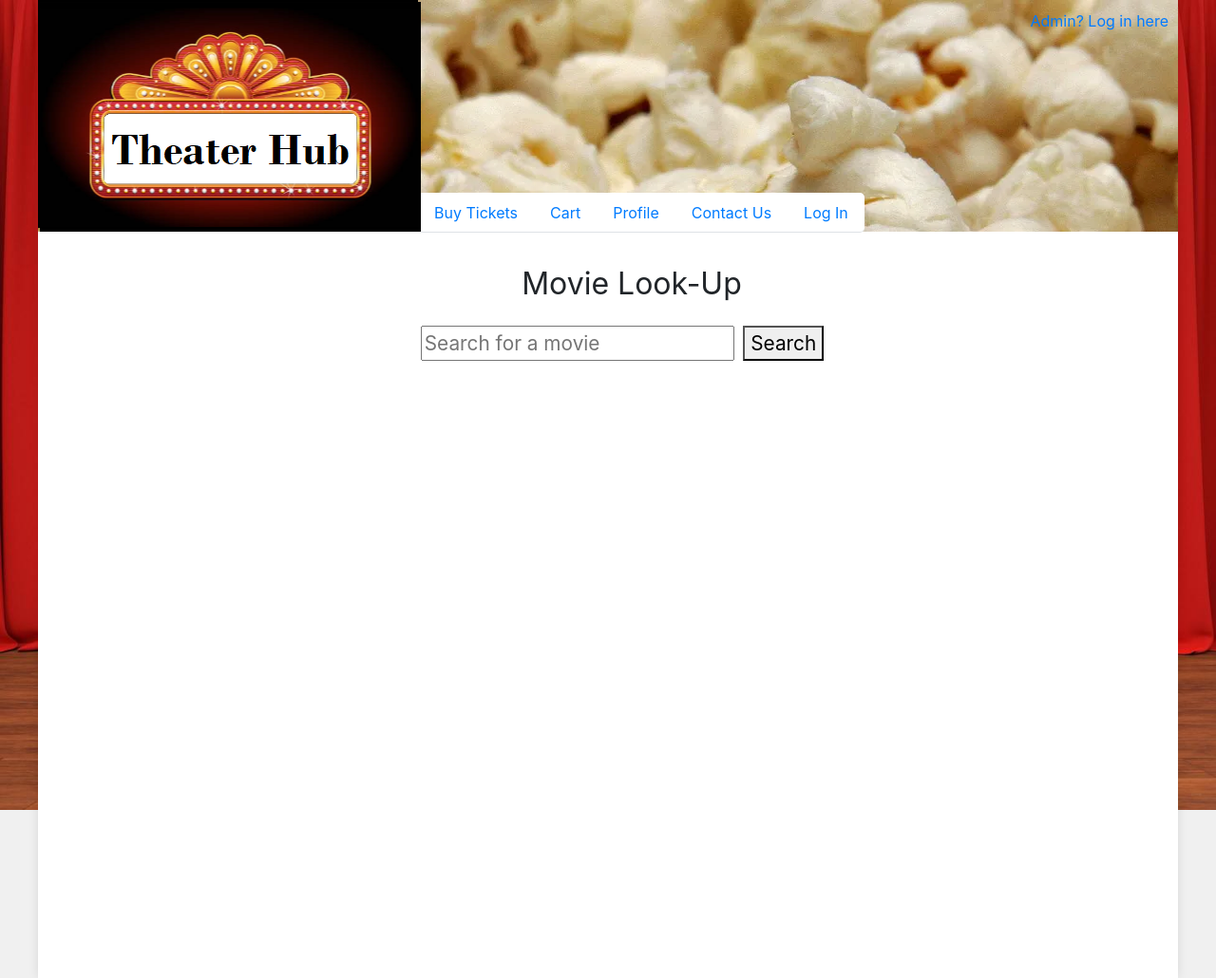
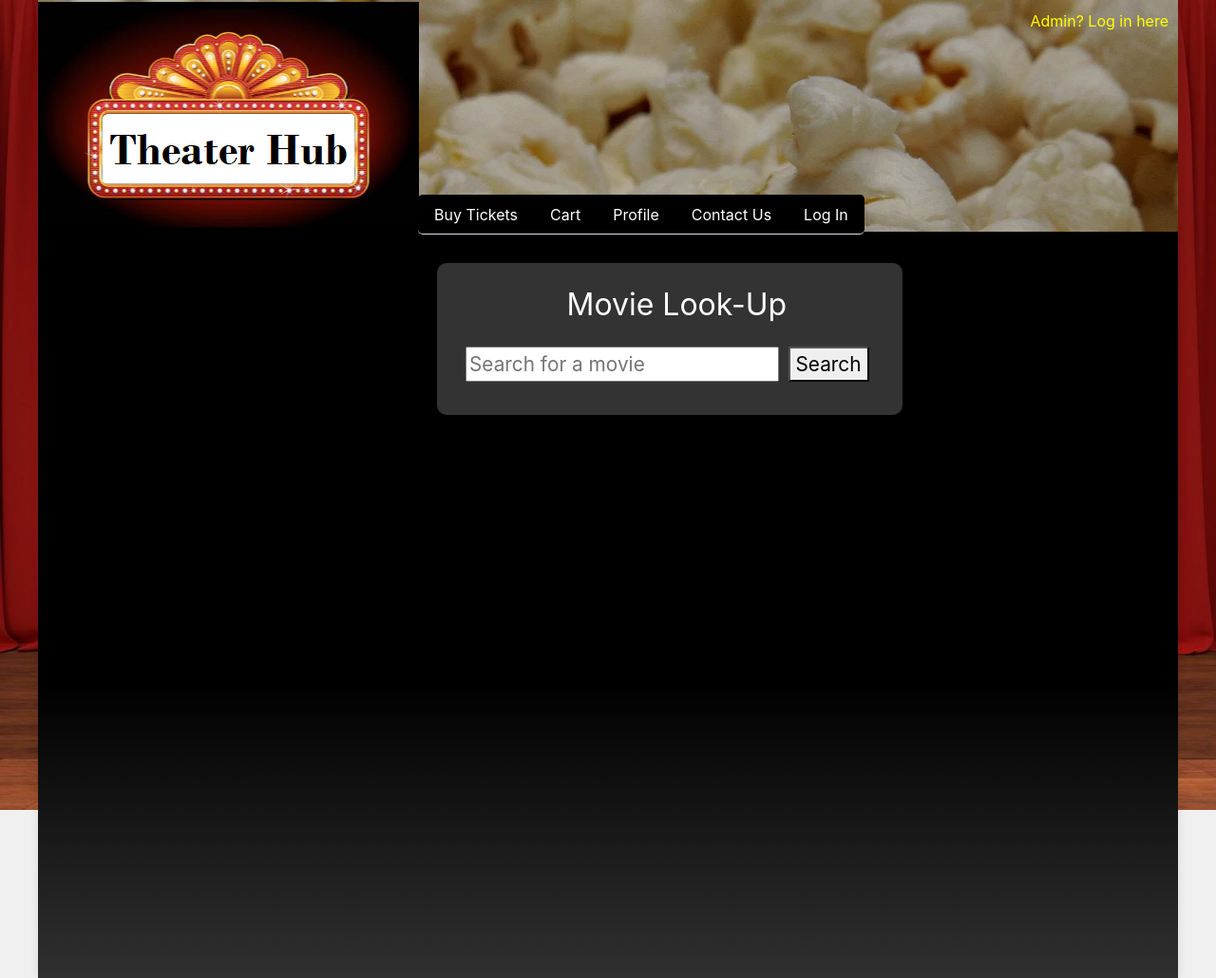
Before and after one commit to MColombo00/CSC330-TheaterHub, a Flask app: page /buy_tickets in a window 1280 px wide. Shown: the whole page at 95% size. Run offline with Flask 3, Linux system fonts and the light colour scheme; parts of the project's set-up code (start-up, migrations or seed data) failed here and were passed over; some libraries are stand-ins or nearby versions.

Commit message:
Changed colors to be darker. Darkened curtains and popcorn JPEG

```diff
--- a/app/static/GUI Styles.css
+++ b/app/static/GUI Styles.css
@@ -8,9 +8,14 @@ body {
     background-color: #f0f0f0;
     box-sizing: border-box;
 }
-
-.logo {
-    border: 2px solid black;
+.curtains-overlay {
+  position: fixed;
+  top: 0;
+  left: 0;
+  width: 100%;
+  height: 100%;
+  background-color: rgba(0, 0, 0, 0.3); /* Adjust opacity as needed */
+  z-index: -999; /* Ensure it's on top of other elements */
 }
 
 .tab {
@@ -22,7 +27,8 @@ body {
 .content {
   height: 1030px;
   width: 1200px;
-    background-color: #ffffff;
+  background-image: linear-gradient(to bottom, #000000 70%, #303030);
+  color: white;
   box-shadow: 0 0 10px rgba(0, 0, 0, 0.1);
   position: relative;
   display: flex;
@@ -42,9 +48,10 @@ body {
 
 .logo {
     width: 400px;
-    height: 240px;
+    height: 238px;
+    margin-top:2px;
     position: relative;
-    z-index: 1;
+    z-index: -1;
 }
 
 .logo-container {
@@ -70,6 +77,15 @@ body {
     text-decoration: none;
     color: black;
     font-size: 20px;
+}
+.tabs-background {
+        background-color: black;
+        border-radius: 5px; /* optional border radius */
+        margin-top: 205px; /* Adjust the value to move the tabs down */
+    }
+
+.nav-tabs .nav-link {
+        color: #FFFFFF;
 }
 
 .admin-login {
@@ -137,20 +153,20 @@ body {
     margin-top: 5px;
     margin-left: 10px;
     font-size: 36px;
-    color: black;
+    color: white;
 }
 
 .movies_in_genre {
     margin-left: 40px;
     margin-top: 10px;
     font-size: 26px;
-    color: black;
+    color: white;
 }
 
 .square {
     width: 192px;
     height: 288px;
-    border: 1px solid black;
+    border: 1px solid white;
     text-align: center;
     line-height: 288px;
     margin-left: 35px;
--- a/app/templates/base.html
+++ b/app/templates/base.html
@@ -5,19 +5,16 @@
     <title>{% block title %}TheaterHub{% endblock %}</title>
     <link rel="stylesheet" href="https://maxcdn.bootstrapcdn.com/bootstrap/4.5.2/css/bootstrap.min.css">
     <link rel="stylesheet" type="text/css" href="{{ url_for('static', filename='GUI Styles.css') }}">
-    <style>
-        .tabs-background {
-            background-color: white;
-            border-radius: 5px; /* optional border radius */
-            margin-top: 203px; /* Adjust the value to move the tabs down */
-        }
-    </style>
 </head>
 <body style="background-image: url(../static/curtains.jpg); background-size: cover; background-repeat: no-repeat;">
+        <div class="curtains-overlay"></div>
     <div class="content">
-        <div class="upper-banner-background" style="background-image: url(../static/popcorn.jpg);"></div>
-        <a class="admin-login" href="{% if session.admin_logged_in %}/admin_logout{% else %}/admin_login{% endif %}">
-            {% if session.admin_logged_in %}Log Out{% else %}Admin? Log in here{% endif %}</a>
+        <div class="upper-banner-background" style="background-image: url(../static/popcorn.jpg); filter: brightness(70%);"></div>
+
+       <a class="admin-login" href="{% if session.admin_logged_in %}/admin_logout{% else %}/admin_login{% endif %}">
+    {% if session.admin_logged_in %}Log Out{% else %}<span style="color: yellow;">Admin? Log in here</span>{% endif %}
+</a>
+
         <div class="logo-container">
             <a href="/">
                 <div class="logo" id="logo">
--- a/app/templates/buy_tickets.html
+++ b/app/templates/buy_tickets.html
@@ -1,11 +1,11 @@
 {% extends "base.html" %}
 {% block title %}TheaterHub - Buy Tickets{% endblock %}
 {% block content %}
-    <div style="text-align: center; margin: 30px auto 0;">
-        <span class="title">Movie Look-Up</span>
+    <div style="text-align: center; margin: 30px auto 0; background-color: #333; padding: 20px; border-radius: 10px; margin-left: calc(35%); padding-top:20px; padding-right:35px; padding-bottom: 35px;">
+        <span class="title" style="color: white; margin-right:20px;">Movie Look-Up</span>
         <br>
         <form action="{{ url_for('search_movie') }}" method="GET" style="display: inline-block;">
-            <input type="text" name="query" placeholder="Search for a movie" style="margin-right: 5px; margin-top: 20px; margin-left: 30px; font-size: 1.3em;">
+            <input type="text" name="query" placeholder="Search for a movie" style="margin-right: 5px; margin-top: 20px; margin-left: 10px; font-size: 1.3em;">
             <button type="submit" style="font-size: 1.3em;">Search</button>
         </form>
     </div>
```
Lines whose indentation alone changed are shown as unchanged.
